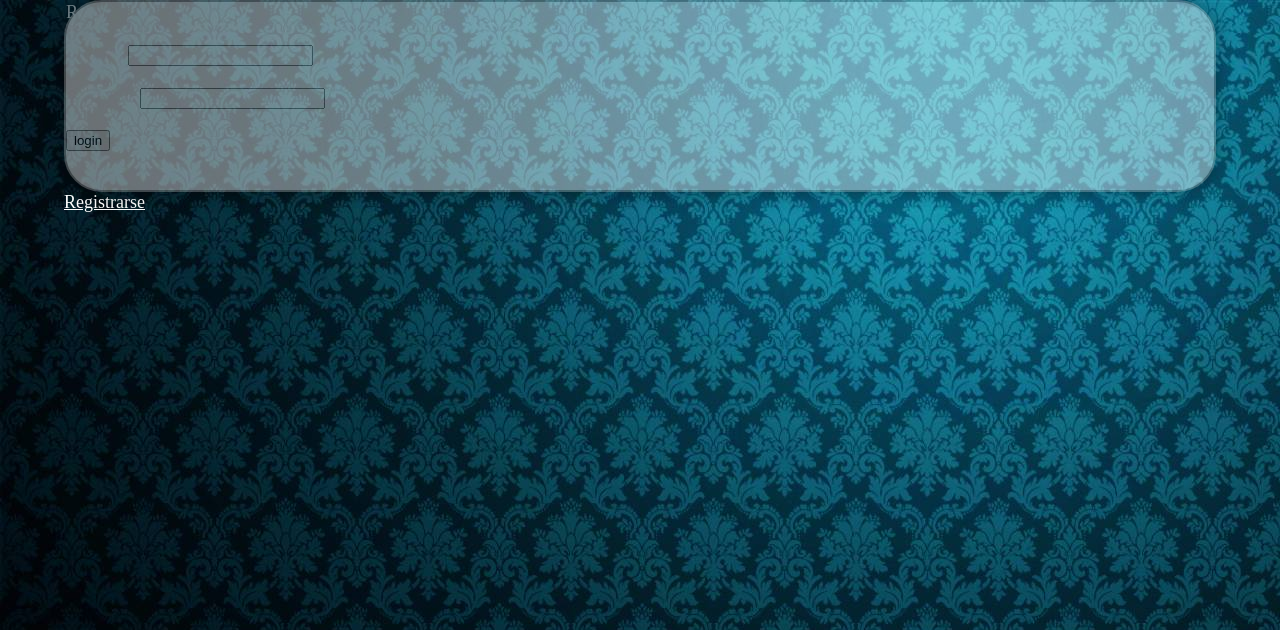
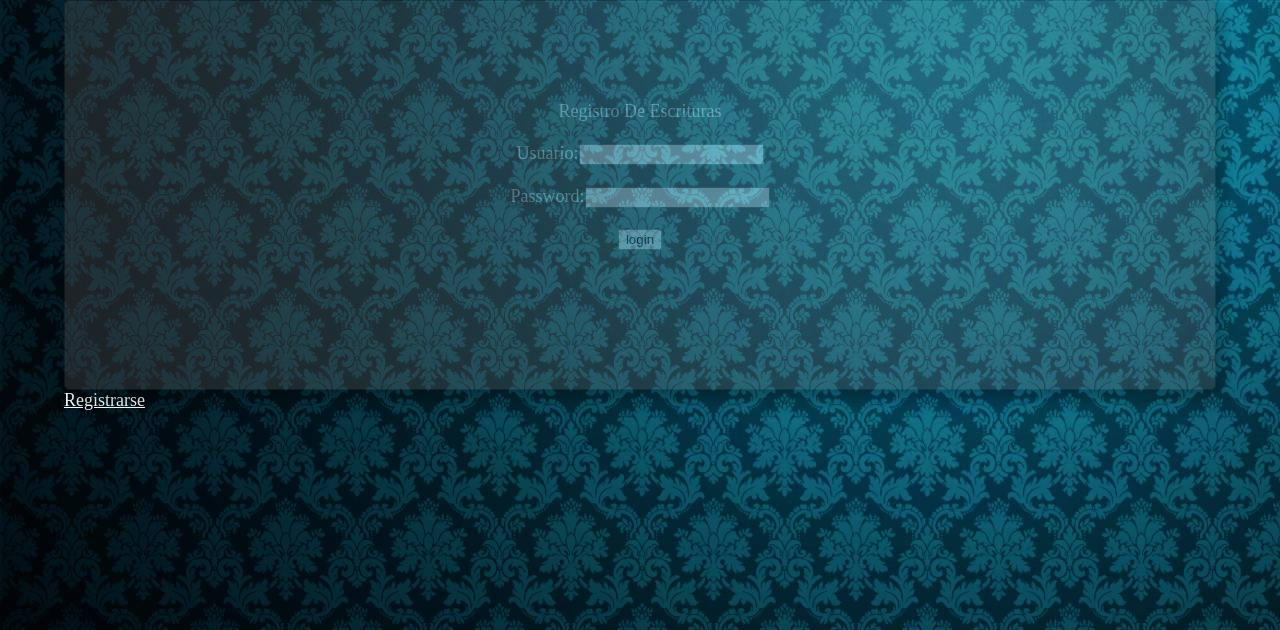
Before and after one commit to andressan95/Administracion-DB, a PHP site: page / in a window 1280 px wide. Shown: the top 630 px of the page. Run offline with PHP 8.4, Linux system fonts and the light colour scheme; data that the repository does not hold is empty.

Commit message:
Editado 02/09/2016

```diff
--- a/index.php
+++ b/index.php
@@ -37,30 +37,11 @@ $imageURL = 'imagenes/background.jpg';
 <style type="text/css">
 body{ font-size:18px; color:#FFF; }
 a { color:#FFF}
-.classname {
-/*    opacity: 0.33; border:solid 1px #2d2d2d;  text-align:center; background:#575757; padding:100px 50px 100px 50px;  -moz-border-radius: 5px;  -webkit-border-radius: 5px; border-radius: 5px;
-*/
-background-color: #ffffff;
-border: 2px solid #999999;
--moz-border-radius: 38px;
--webkit-border-radius: 38px;
-border-radius: 38px;
-/*IE 7 AND 8 DO NOT SUPPORT BORDER RADIUS*/
--moz-box-shadow: 0px 0px 20px #000000;
--webkit-box-shadow: 0px 0px 20px #000000;
-box-shadow: 0px 0px 20px #000000;
-/*IE 7 AND 8 DO NOT SUPPORT BLUR PROPERTY OF SHADOWS*/
-opacity: 0.41;
--ms-filter: progid:DXImageTransform.Microsoft.Alpha(Opacity = 41);
-/*-ms-filter must come before filter*/
-filter: alpha(opacity = 41);
-/*INNER ELEMENTS MUST NOT BREAK THIS ELEMENTS BOUNDARIES*/
-/*All filters must be placed together*/
-}
+.classname { opacity: 0.33; border:solid 1px #2d2d2d;  text-align:center; background:#575757; padding:100px 50px 100px 50px;  -moz-border-radius: 5px;  -webkit-border-radius: 5px; border-radius: 5px;}
 
 /* =Your Generated css
 |||||||||||||||||||||||||||||||||||||||||||||||||||||||||||||||||||||||||||||||*/
-/*.classname{-moz-box-shadow: 7px  8px  18px  #000000;-webkit-box-shadow: 7px  8px  18px  #000000;box-shadow: 7px  8px  18px  #000000;}
+.classname{-moz-box-shadow: 7px  8px  18px  #000000;-webkit-box-shadow: 7px  8px  18px  #000000;box-shadow: 7px  8px  18px  #000000;}
 /* End of Your Generated css
 |||||||||||||||||||||||||||||||||||||||||||||||||||||||||||||||||||||||||||||||*/
 body{width:90%;margin:auto;min-width:600px;max-width:2000px}
@@ -69,10 +50,6 @@ body
 {
 background-image: url(<?php echo $imageURL;?>);
 }
-
-
-
-.form{opacity: 1;}
 
 
 </style>
@@ -87,7 +64,7 @@ background-image: url(<?php echo $imageURL;?>);
             <br>
             <br>
             <section>
-
+                <div>
                 <form class="form" action="<?php $_SERVER['PHP_SELF']; ?>" method="POST" >
                     <div><label>Usuario:</label><input id="usuario" name="usuario" type="text" required ></div>
 			<br />
@@ -95,7 +72,7 @@ background-image: url(<?php echo $imageURL;?>);
 			<br />
 			<div><input name="login" type="submit" value="login"></div>
 		</form>
-
+		</div>
 		<br />
 
 		<div style = "font-size:16px; color:#cc0000;"><?php echo isset($error) ? utf8_decode($error) : '' ; ?></div>
```
